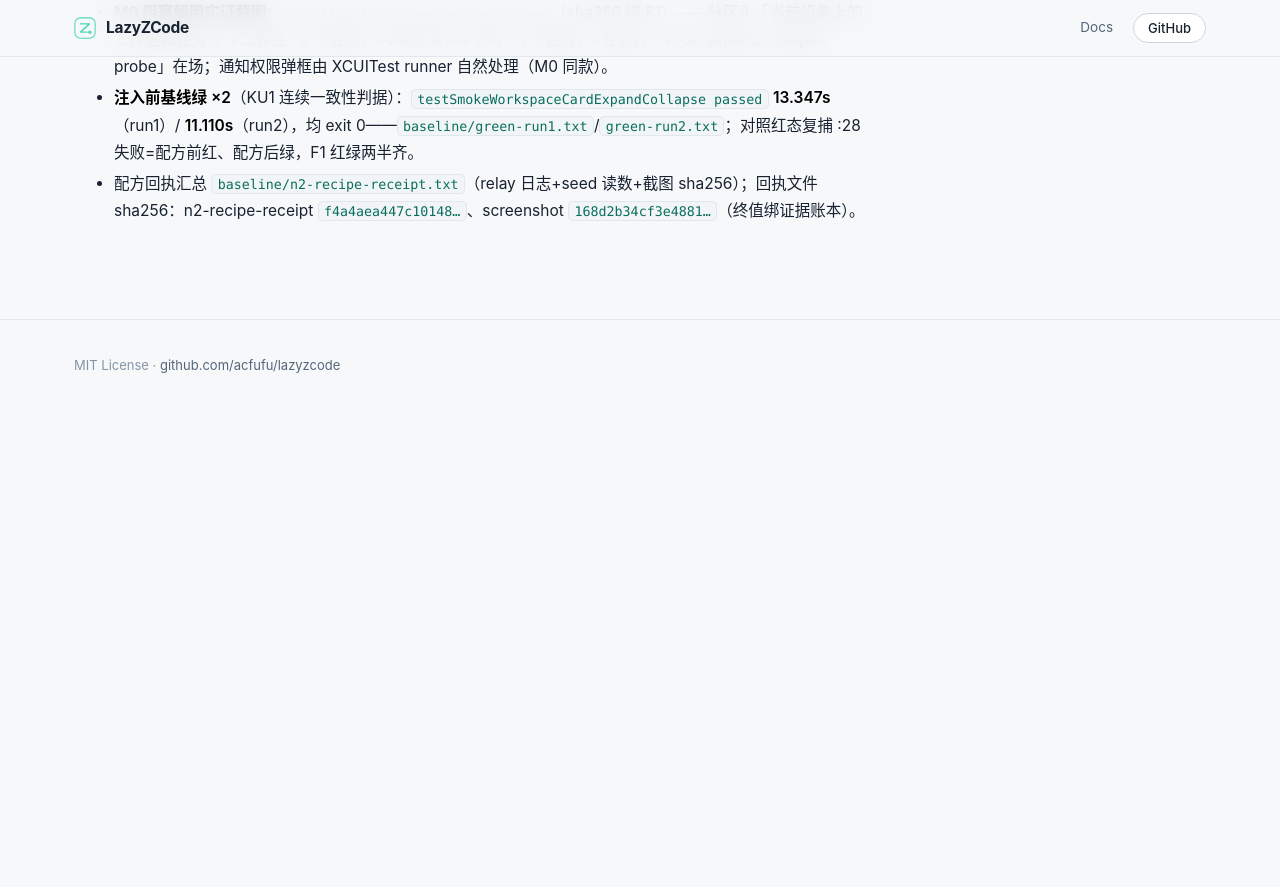
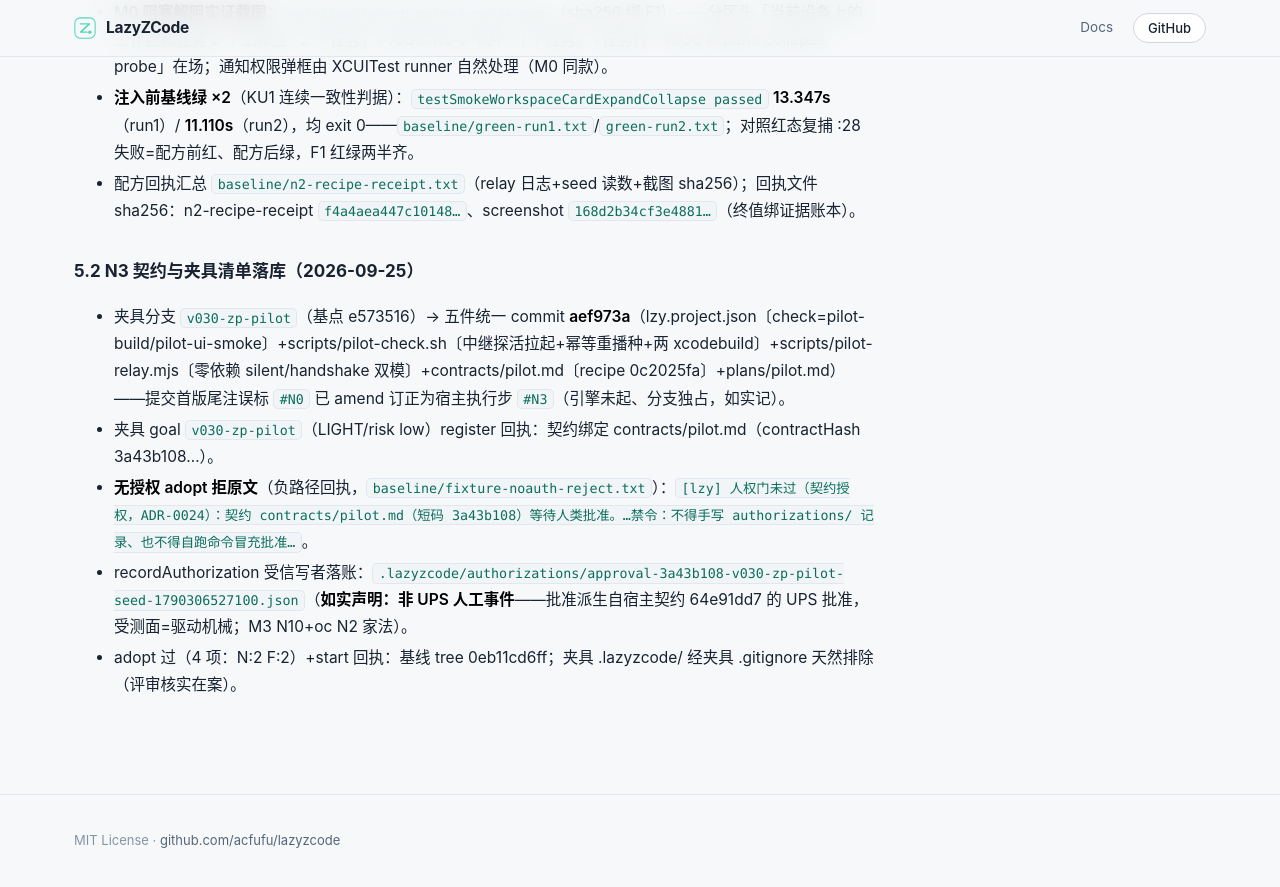
Before and after one commit to Acfufu/lazyzcode, a Jekyll site: the page built from docs/spikes/v030-zpigeon-ios-pilot-report.md, in a window 1280 px wide and 900 px high, scrolled down 4375 px. Shown: the top 887 px of the window. Built offline with Jekyll 4.4.1, drawn with Linux system fonts in a browser that asks for light colours; our own code applies the rules of GitHub Pages for plain Markdown files; before the commit the page ends 4800 px from its top, so only the background shows below that.

Commit message:
docs(v030-zp): N3 契约与夹具清单落库——夹具分支五件 commit+register/无授权拒/授权落账/adopt start 回执
Goal: v030-zpigeon-ios-pilot#N3

```diff
--- a/docs/spikes/v030-zpigeon-ios-pilot-report.md
+++ b/docs/spikes/v030-zpigeon-ios-pilot-report.md
@@ -64,3 +64,11 @@ goal `v030-zpigeon-ios-pilot`（HEAVY/risk med，契约 `.lazyzcode/contracts/v0
 - **M0 阻塞解阻实证截图**：`baseline/launch-paired-cards.png`（sha256 绑 F1）——分区头「当前设备上的工作区和任务 2 个工作区 · 2 个任务」+v030-ws-a 卡片「1 个任务」+任务行「v030 expand collapse probe」在场；通知权限弹框由 XCUITest runner 自然处理（M0 同款）。
 - **注入前基线绿 ×2**（KU1 连续一致性判据）：`testSmokeWorkspaceCardExpandCollapse passed` **13.347s**（run1）/ **11.110s**（run2），均 exit 0——`baseline/green-run1.txt`/`green-run2.txt`；对照红态复捕 :28 失败=配方前红、配方后绿，F1 红绿两半齐。
 - 配方回执汇总 `baseline/n2-recipe-receipt.txt`（relay 日志+seed 读数+截图 sha256）；回执文件 sha256：n2-recipe-receipt `f4a4aea447c10148…`、screenshot `168d2b34cf3e4881…`（终值绑证据账本）。
+
+### 5.2 N3 契约与夹具清单落库（2026-09-25）
+
+- 夹具分支 `v030-zp-pilot`（基点 e573516）→ 五件统一 commit **aef973a**（lzy.project.json〔check=pilot-build/pilot-ui-smoke〕+scripts/pilot-check.sh〔中继探活拉起+幂等重播种+两 xcodebuild〕+scripts/pilot-relay.mjs〔零依赖 silent/handshake 双模〕+contracts/pilot.md〔recipe 0c2025fa〕+plans/pilot.md）——提交首版尾注误标 `#N0` 已 amend 订正为宿主执行步 `#N3`（引擎未起、分支独占，如实记）。
+- 夹具 goal `v030-zp-pilot`（LIGHT/risk low）register 回执：契约绑定 contracts/pilot.md（contractHash 3a43b108…）。
+- **无授权 adopt 拒原文**（负路径回执，`baseline/fixture-noauth-reject.txt`）：`[lzy] 人权门未过（契约授权，ADR-0024）：契约 contracts/pilot.md（短码 3a43b108）等待人类批准。…禁令：不得手写 authorizations/ 记录、也不得自跑命令冒充批准…`。
+- recordAuthorization 受信写者落账：`.lazyzcode/authorizations/approval-3a43b108-v030-zp-pilot-seed-1790306527100.json`（**如实声明：非 UPS 人工事件**——批准派生自宿主契约 64e91dd7 的 UPS 批准，受测面=驱动机械；M3 N10+oc N2 家法）。
+- adopt 过（4 项：N:2 F:2）+start 回执：基线 tree 0eb11cd6ff；夹具 .lazyzcode/ 经夹具 .gitignore 天然排除（评审核实在案）。
```
